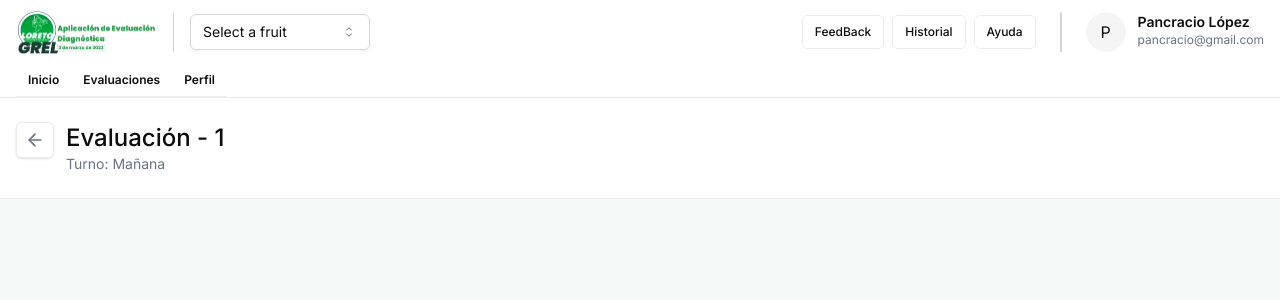
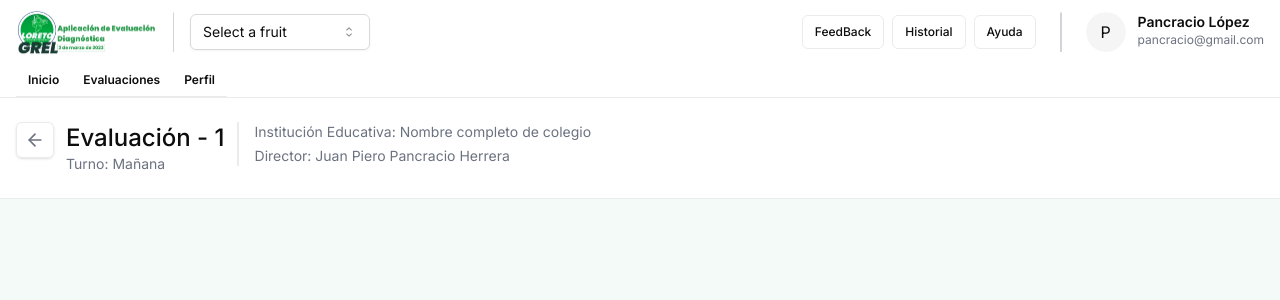
Before and after one commit to daylerjeff199906/template-eva, a Next.js app: page /teacher/evaluations/new/1 in a window 1280 px wide. Shown: the top 300 px of the page. Built offline with nearby package versions, Linux system fonts and the light colour scheme.

Commit message:
feat: add header section in page evaluation

```diff
--- a/src/modules/teacher/page/EvaluacionRender/EvaluacionRender.tsx
+++ b/src/modules/teacher/page/EvaluacionRender/EvaluacionRender.tsx
@@ -14,7 +14,21 @@ export const EvaluacionRender = (props: IProps) => {
         subtitle="Turno: Mañana"
         disableAddButton
         showBackButton
+        renderLeftSection={<RenderLeftSection />}
       />
     </main>
   )
 }
+
+const RenderLeftSection = () => {
+  return (
+    <section className="flex flex-col gap-1 border-l-2 px-4">
+      <h3 className="text-sm text-gray-500">
+        Institución Educativa: Nombre completo de colegio
+      </h3>
+      <h3 className="text-sm text-gray-500">
+        Director: Juan Piero Pancracio Herrera
+      </h3>
+    </section>
+  )
+}
```
